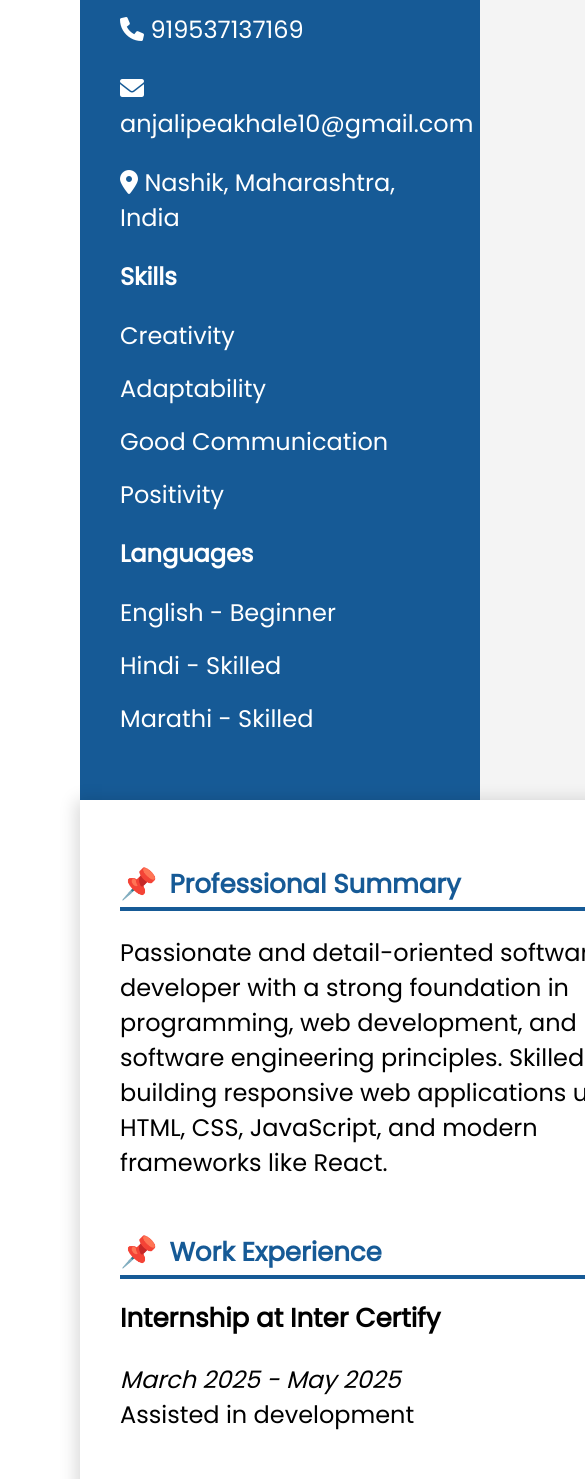
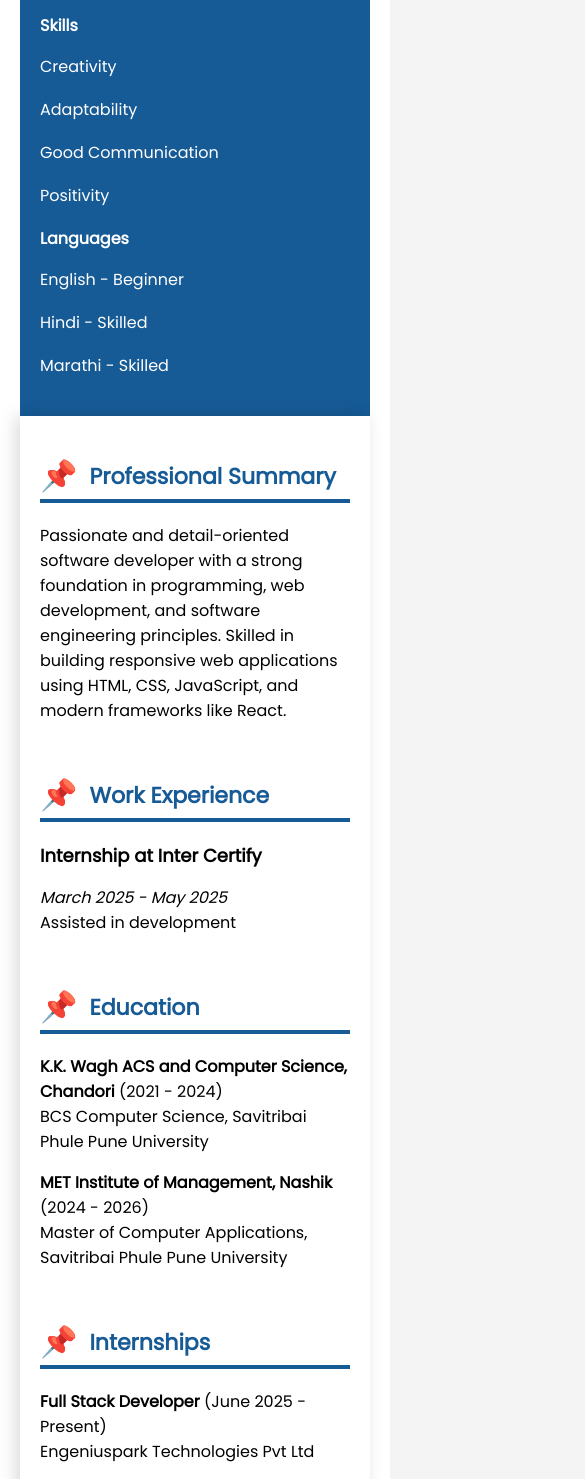
Before and after one commit to Anjalipekhale/task1-project, a plain HTML site: page index.html in a window 390 px wide. Shown: the part 447-1926 px from the top of the page, 585 px wide, since content can reach past the window. Drawn offline with Linux system fonts and the light colour scheme.

Commit message:
Initial commit

```diff
--- a/index.html
+++ b/index.html
@@ -84,7 +84,7 @@
         </section>
         <section>
           <h2>🎥 Visiual Content</h2>
-          <video width="640" height="360" controls>
+          <video width="250" height="200" controls>
             <source src="selfIntroduce.mp4" type="video/mp4">
             Your browser does not support the video tag.
   </video>
--- a/style.css
+++ b/style.css
@@ -2,14 +2,14 @@ body {
   margin: 0;
   font-family: 'Poppins', sans-serif;
   background: #f4f4f4;
-  font-size: 24px; /* Very large base font */
+  font-size: 24px; /* Desktop size */
 }
 
 .container {
   display: flex;
   flex-wrap: wrap;
   width: 100%;
-  max-width: 1600px; /* Full screen wide */
+  max-width: 1600px;
   margin: auto;
   min-height: 100vh;
 }
@@ -113,6 +113,20 @@ img {
   margin: 30px auto;
   border-radius: 14px;
   box-shadow: 0 8px 16px rgba(0, 0, 0, 0.2);
+  position: relative;
+  padding-bottom: 56.25%;
+  overflow: hidden;
+  height: 0;
+}
+
+.resume-video iframe {
+  position: absolute;
+  top: 0;
+  left: 0;
+  width: 100%;
+  height: 100%;
+  border-radius: 12px;
+  box-shadow: 0 0 20px rgba(0,0,0,0.1);
 }
 
 .resume-video:hover {
@@ -129,14 +143,26 @@ img {
   border-radius: 12px;
 }
 
+/* ✅ MOBILE RESPONSIVENESS */
+
 @media (max-width: 768px) {
+  body {
+    font-size: 16px;
+  }
+
   .container {
     flex-direction: column;
   }
 
-  .sidebar, .main {
+  .sidebar,
+  .main {
     width: 100%;
-    padding: 40px;
+    padding: 20px;
+    min-width: unset;
+  }
+
+  .sheet {
+    padding: 20px;
   }
 
   .profile-pic {
@@ -144,25 +170,48 @@ img {
     height: 180px;
   }
 
+  section {
+    animation: fadeIn 0.5s ease forwards;
+    animation-delay: 0.1s;
+  }
+
   h2 {
     font-size: 26px;
   }
+
+  h4 {
+    font-size: 20px;
+  }
+
+  .sidebar li {
+    font-size: 18px;
+  }
 }
-.resume-video iframe {
-  width: 100%;
-  border-radius: 12px;
-  box-shadow: 0 0 20px rgba(0,0,0,0.1);
+
+@media (max-width: 480px) {
+  .profile-pic {
+    width: 140px;
+    height: 140px;
+  }
+
+  h2 {
+    font-size: 22px;
+  }
+
+  h4 {
+    font-size: 18px;
+  }
+
+  .sidebar li {
+    font-size: 16px;
+  }
+
+  .resume-video {
+    padding-bottom: 60%;
+  }
 }
-.resume-video {
-  position: relative;
-  padding-bottom: 56.25%;
-  height: 0;
-  overflow: hidden;
+
+/* ✅ Text wrapping for mobile safety */
+.sidebar p, .main p, .main li {
+  word-wrap: break-word;
 }
-.resume-video iframe {
-  position: absolute;
-  top: 0;
-  left: 0;
-  width: 100%;
-  height: 100%;
-}
```
